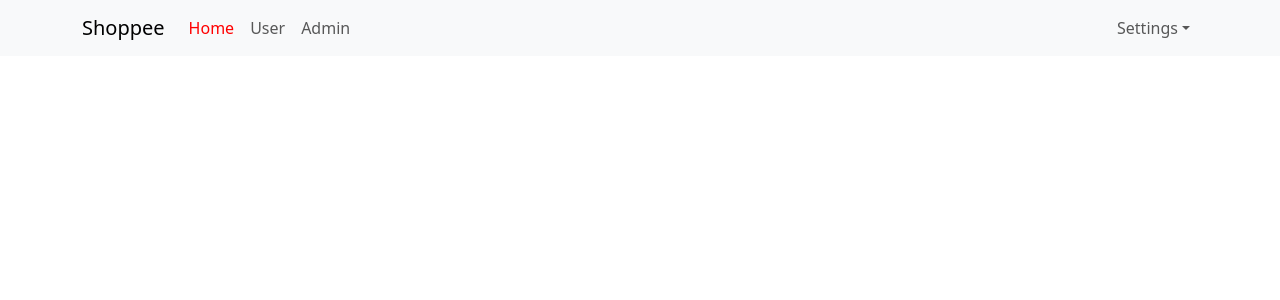
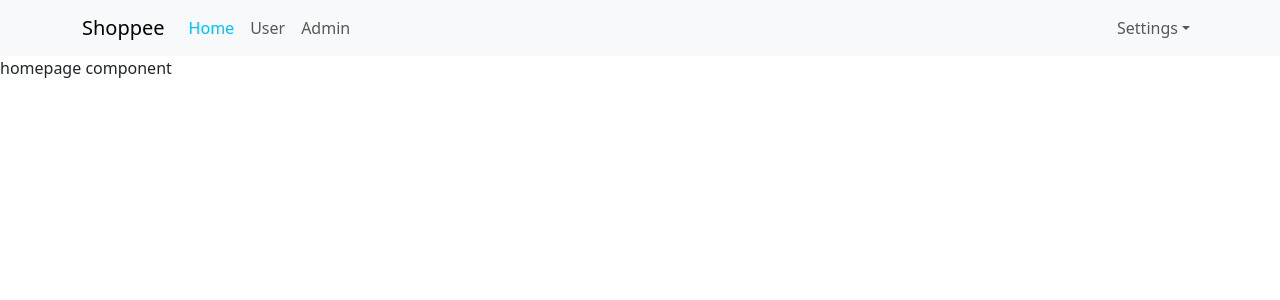
Before and after one commit to anhoang0611/react1, a React (Create React App) app: page / in a window 1280 px wide. Shown: the top 300 px of the page. Built offline with nearby package versions, Linux system fonts and the light colour scheme.

Commit message:
design homepage

```diff
--- a/src/App.js
+++ b/src/App.js
@@ -11,9 +11,8 @@ const App = () => {
       </div>
 
       <div className='main-container'>
-        <div className='sidenav-container'>
+        <div className='sidenav-container'></div>
 
-        </div>
         <div className='app-content'>
           <Outlet />
         </div>
--- a/src/App.scss
+++ b/src/App.scss
@@ -13,7 +13,7 @@ body {
     .navbar-nav {
       .nav-link{
         &.active{
-          color: red;
+          color: #00bfff;
         }
       }
 
--- a/src/components/Header/Header.js
+++ b/src/components/Header/Header.js
@@ -9,7 +9,8 @@ const Header = () => {
     return (
         <Navbar expand="lg" className="bg-body-tertiary">
             <Container>
-                <Navbar.Brand href="#home">Shoppee</Navbar.Brand>
+                {/* <Navbar.Brand href="#home">Shoppee</Navbar.Brand> */}
+                <NavLink to='/' className='navbar-brand'>Shoppee</NavLink>
                 <Navbar.Toggle aria-controls="basic-navbar-nav" />
                 <Navbar.Collapse id="basic-navbar-nav">
                     <Nav className="me-auto">
@@ -25,11 +26,9 @@ const Header = () => {
                     </Nav>
                     <Nav>
                         <NavDropdown title="Settings" id="basic-nav-dropdown">
-                            <NavDropdown.Item href="#action/3.1">Log in</NavDropdown.Item>
-                            <NavDropdown.Item href="#action/3.2">
-                                Log out
-                            </NavDropdown.Item>
-                            <NavDropdown.Item href="#action/3.1">Profile</NavDropdown.Item>
+                            <NavDropdown.Item >Log in</NavDropdown.Item>
+                            <NavDropdown.Item >Log out</NavDropdown.Item>
+                            <NavDropdown.Item >Profile</NavDropdown.Item>
 
                         </NavDropdown>
                     </Nav>
--- /dev/null
+++ b/src/components/Home/HomePage.js
@@ -0,0 +1,9 @@
+const HomePage = (props) => {
+    return (
+        <div className='homepage-container'>
+            homepage component
+        </div>
+    )
+}
+
+export default HomePage;
--- a/src/index.js
+++ b/src/index.js
@@ -12,6 +12,7 @@ import {
 } from "react-router-dom";
 import User from './components/User/User';
 import Admin from './components/Admin/Admin';
+import HomePage from './components/Home/HomePage';
 
 
 const root = ReactDOM.createRoot(document.getElementById('root'));
@@ -21,6 +22,7 @@ root.render(
     <BrowserRouter>
       <Routes>
         <Route path="/" element={<App />}>
+          <Route index element={<HomePage />} />
           <Route path="users" element={<User />} />
           <Route path="admins" element={<Admin />} />
         </Route>
```
